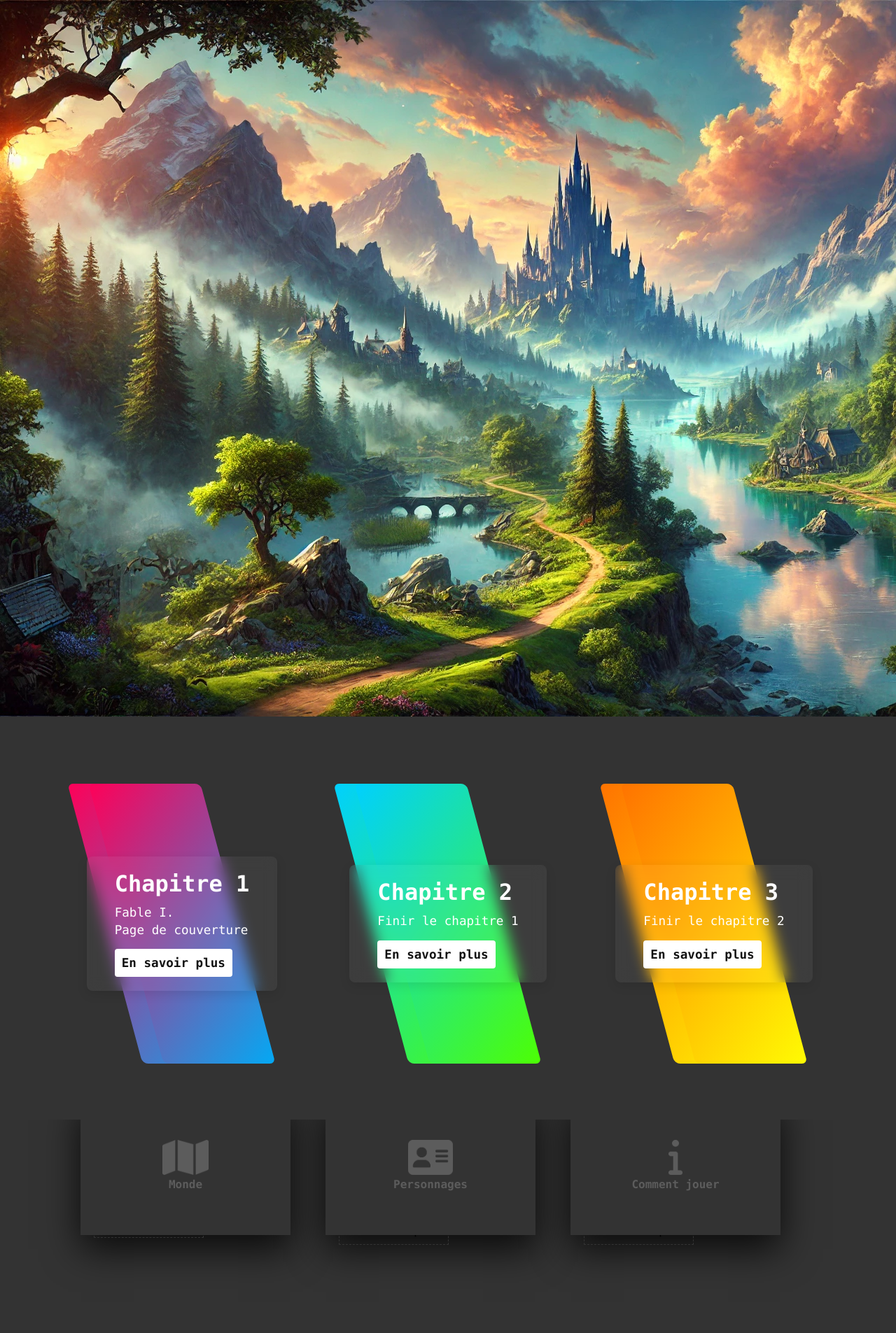
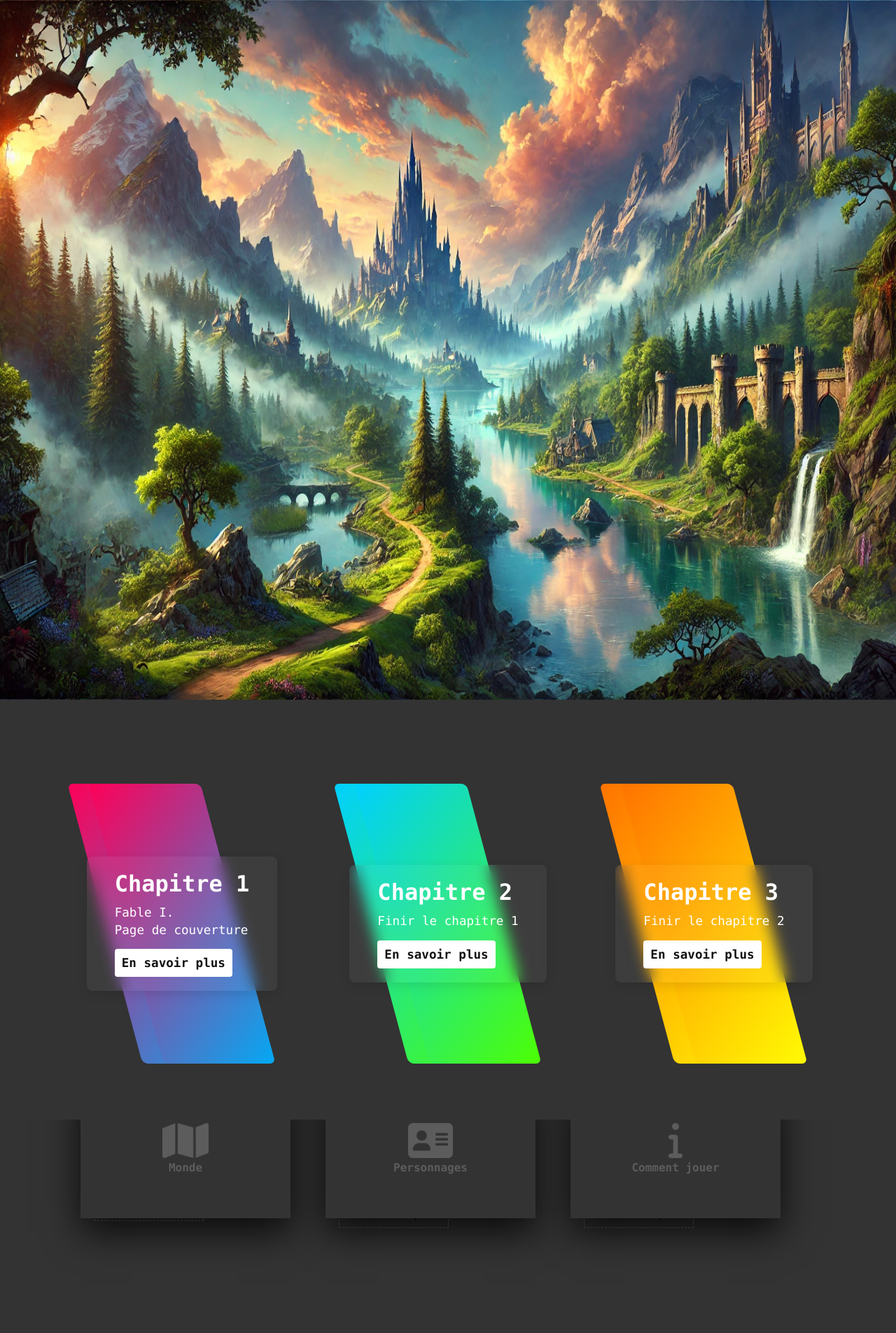
Before and after one commit to ValentinBrizard/Arbre-de-competence, a PHP site: page / in a window 1280 px wide; the page is wider, and only the part inside the window is pictured. Shown: the part 80-1985 px from the top of that part at 70% size. After the commit the page ends 1855 px from the top of that part, so only its background shows below. Run offline with PHP 8.4, Linux system fonts and the light colour scheme; some libraries are stand-ins or nearby versions.

Commit message:
Update index.css

```diff
--- a/css/index.css
+++ b/css/index.css
@@ -12,6 +12,13 @@ h1{
             justify-content:center;
             align-items:center;
             flex-wrap:wrap;
+}
+
+
+.hero {
+width: 100%;
+height: 100%;
+position: relative;
 }
 
 /* Style pour l'effet parallax */
```
